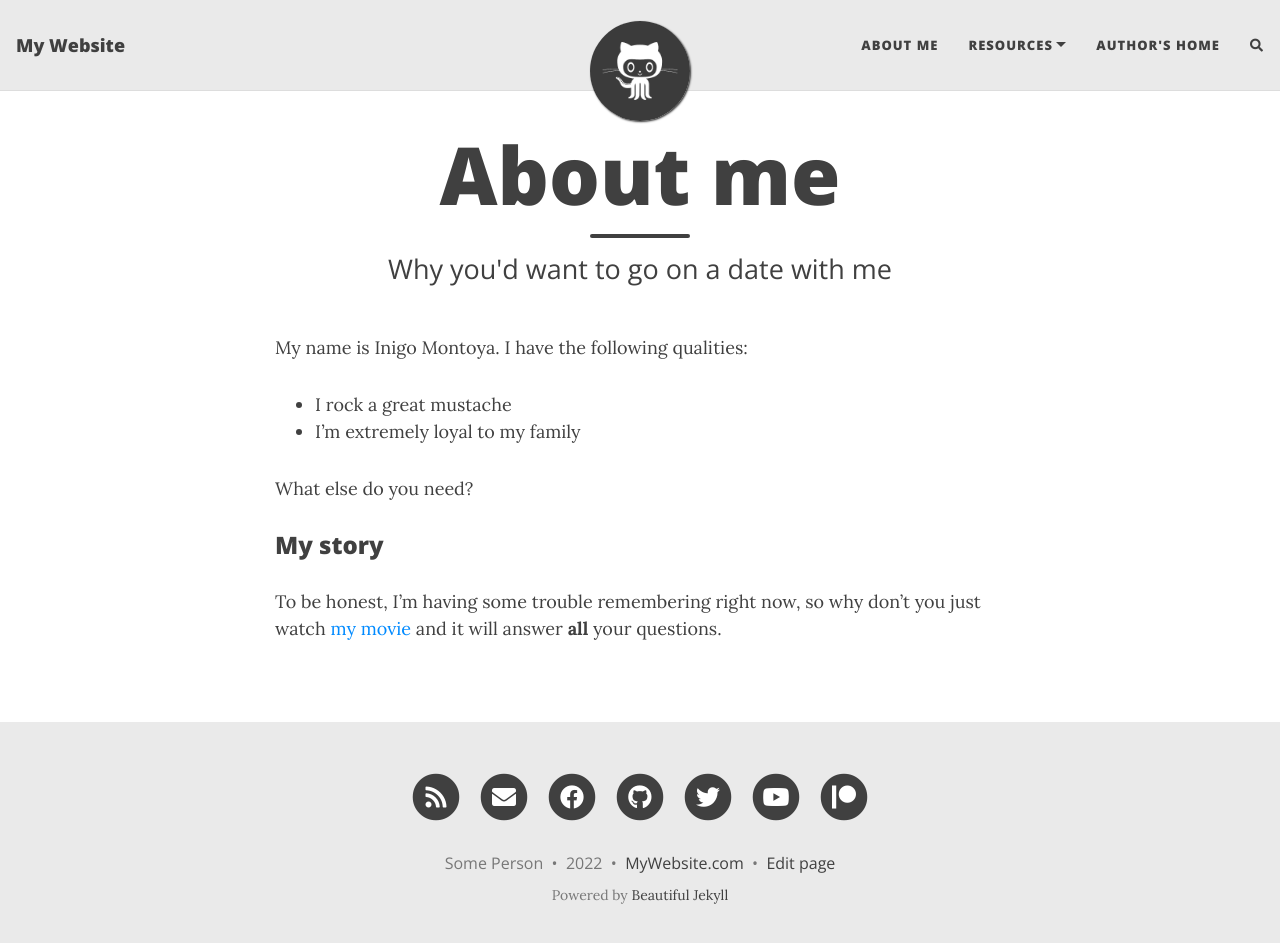
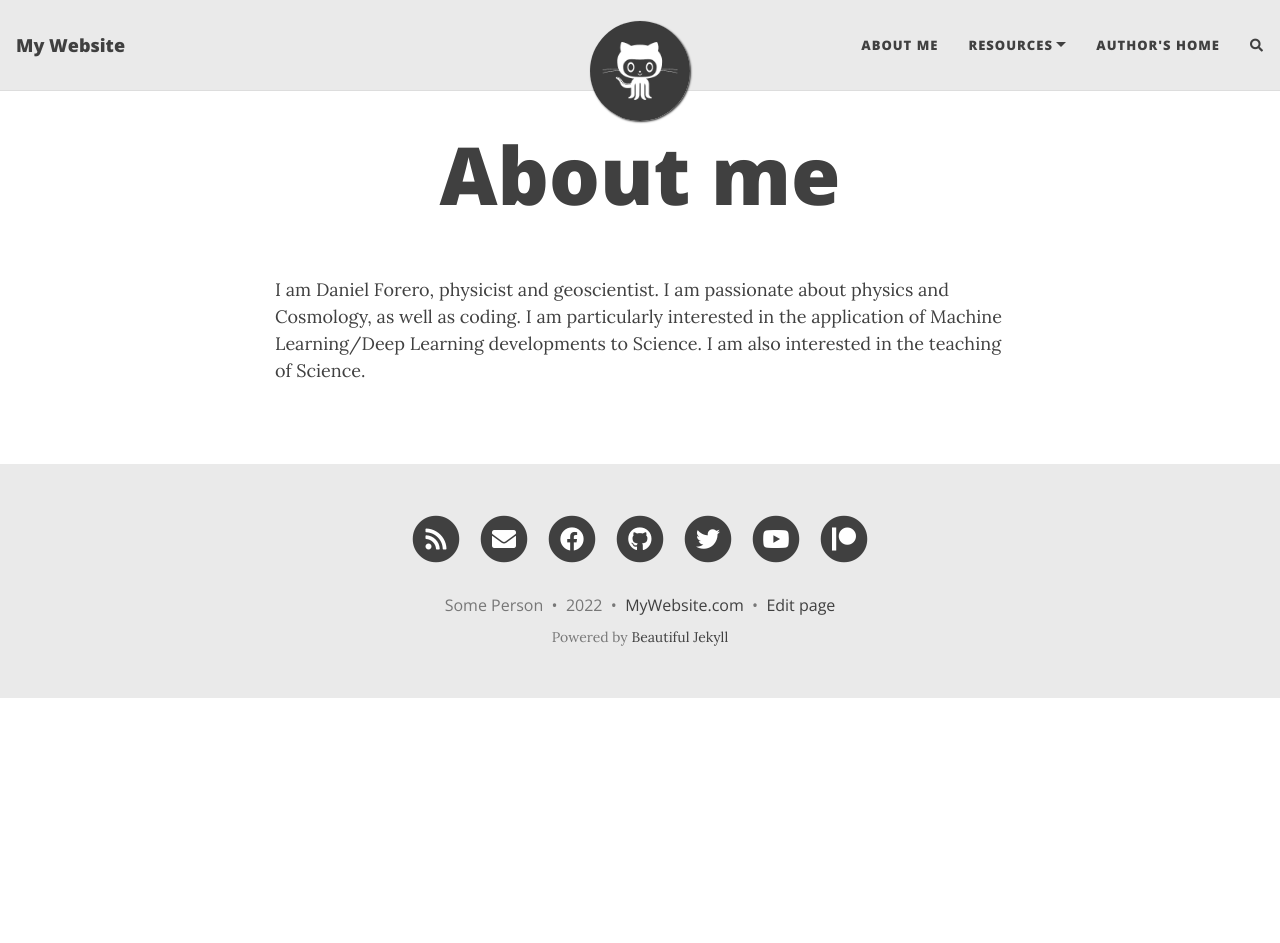
Before and after one commit to dforero0896/dforero0896.github.io, a Jekyll site: the page built from aboutme.md, in a window 1280 px wide and 956 px high. Shown: the top 943 px of the window. Built offline with Jekyll 4.4.1, drawn with Linux system fonts in a browser that asks for light colours; nearby versions of some CDN libraries; comment, search, counter and statistics services are not loaded.

Commit message:
Update aboutme.md

```diff
--- a/aboutme.md
+++ b/aboutme.md
@@ -1,16 +1,6 @@
 ---
 layout: page
 title: About me
-subtitle: Why you'd want to go on a date with me
 ---
 
-My name is Inigo Montoya. I have the following qualities:
-
-- I rock a great mustache
-- I'm extremely loyal to my family
-
-What else do you need?
-
-### My story
-
-To be honest, I'm having some trouble remembering right now, so why don't you just watch [my movie](https://en.wikipedia.org/wiki/The_Princess_Bride_%28film%29) and it will answer **all** your questions.
+I am Daniel Forero, physicist and geoscientist. I am passionate about physics and Cosmology, as well as coding. I am particularly interested in the application of Machine Learning/Deep Learning developments to Science. I am also interested in the teaching of Science.
```
